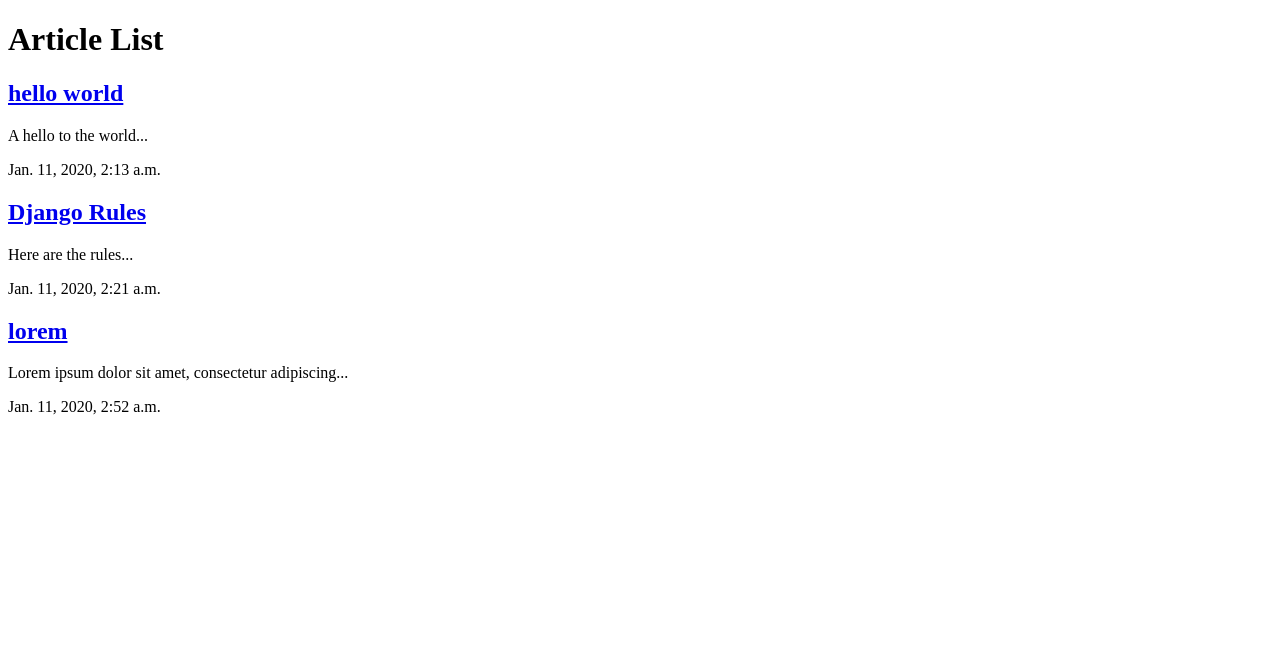
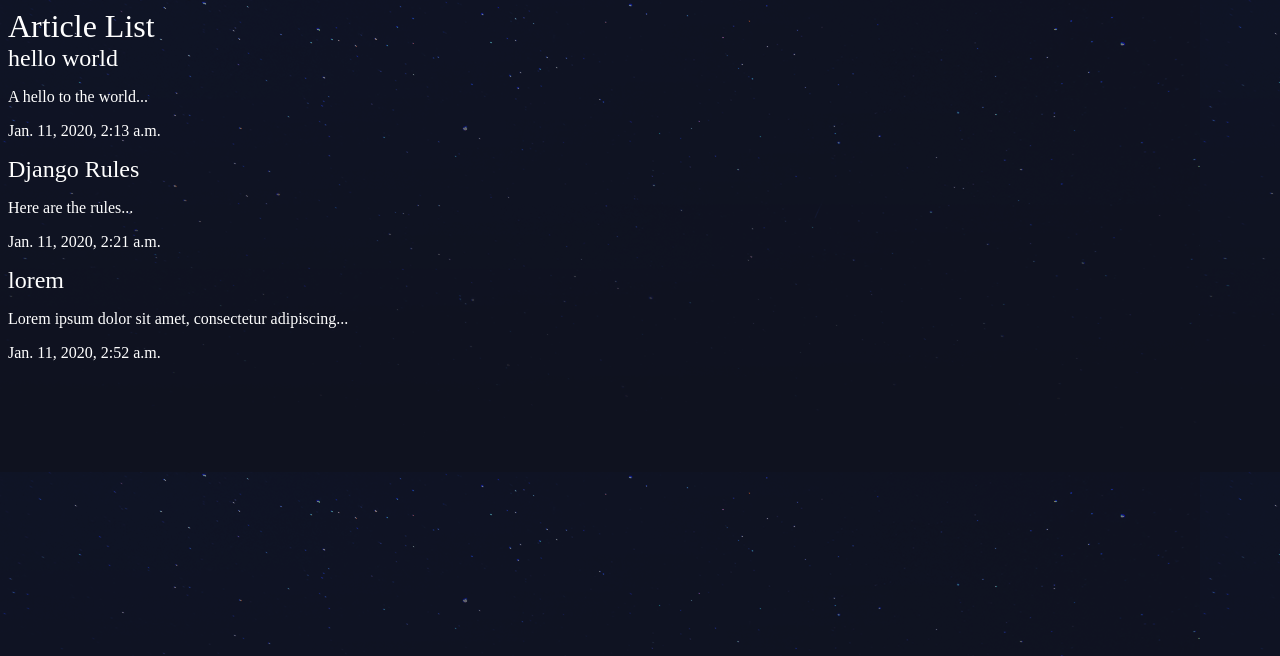
Before and after one commit to edoc99/pyBlog, a Django app: page /articles/ in a window 1280 px wide. Shown: the top 656 px of the page. Run offline with Django 3.2, Linux system fonts and the light colour scheme; data comes from the database, SQL or seed files in the repository.

Commit message:
added some styling and made template more dynamic

```diff
--- a/articles/templates/articles/article_list.html
+++ b/articles/templates/articles/article_list.html
@@ -1,10 +1,6 @@
-<!DOCTYPE html>
-<html lang="en">
-<head>
-    <meta charset="UTF-8">
-    <title>Articles</title>
-</head>
-<body>
+{% extends 'base_layout.html' %}
+
+{% block content %}
     <h1>Article List</h1>
     <div class="articles">
         {% for article in articles %}
@@ -15,6 +11,4 @@
             </div>
         {% endfor %}
     </div>
-
-</body>
-</html>
+{% endblock %}
--- /dev/null
+++ b/assets/styles.css
@@ -0,0 +1,20 @@
+body{
+    background-color: #0f121f;
+    background-image: url(stars.png);
+    background-repeat-y: no-repeat;
+    color: #fff;
+}
+
+body*{
+    font-family: Ubuntu;
+}
+
+h1,h2,h3,h4,h5{
+    font-weight: normal;
+    margin: 0;
+}
+
+a, a:hover, a:visited{
+    color: #fff;
+    text-decoration: none;
+}
--- a/pyblog/urls.py
+++ b/pyblog/urls.py
@@ -1,6 +1,7 @@
 from django.contrib import admin
 from django.urls import path, include
 from . import views
+from django.contrib.staticfiles.urls import staticfiles_urlpatterns
 
 
 urlpatterns = [
@@ -8,5 +9,6 @@ urlpatterns = [
     path('articles/', include('articles.urls')),
     path('about/', views.about),
     path('', views.homepage),
+]
 
-]
+urlpatterns += staticfiles_urlpatterns()
--- /dev/null
+++ b/templates/base_layout.html
@@ -0,0 +1,15 @@
+{% load static %}
+<!DOCTYPE html>
+<html lang="en">
+    <head>
+        <meta charset="UTF-8">
+        <title>Articles</title>
+        <link rel="stylesheet" href="{% static 'styles.css' %}"></link>
+    </head>
+    <body>
+        <div class="wrapper">
+            {% block content %}
+            {% endblock %}
+        </div>
+    </body>
+</html>
```
Also changed, not shown: pyblog/settings.py (+7 -1 lines), assets/stars.png (added).
